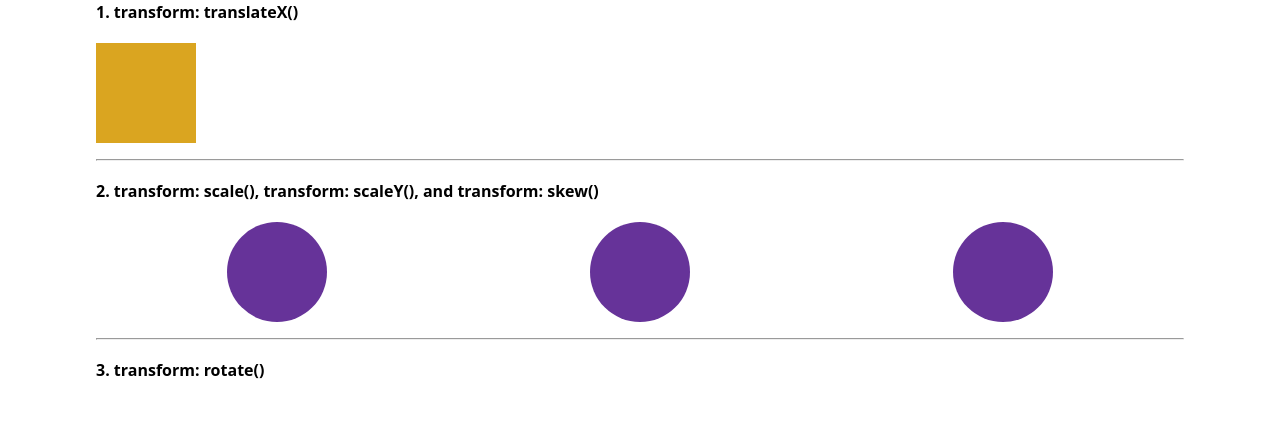
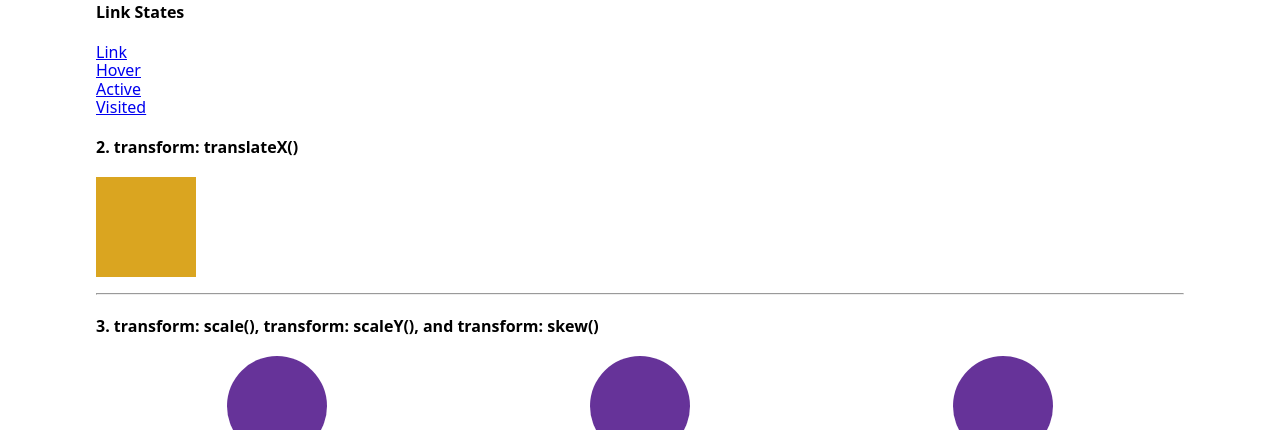
Before and after one commit to ericyork/eg_transform, a plain HTML site: page index.html in a window 1280 px wide. Shown: the part 87-517 px from the top of the page. Drawn offline with Linux system fonts and the light colour scheme.

Commit message:
corrects numbering and order

```diff
--- a/css/style.css
+++ b/css/style.css
@@ -5,6 +5,15 @@ body {
 hr {
   margin: 1em 0;
 }
+.links {
+  font-size: ;
+  display: flex;
+  flex-direction: column;
+}
+a:link {
+
+}
+
 .box {
   width: 100px;
   height: 100px;
--- a/index.html
+++ b/index.html
@@ -10,19 +10,26 @@
   </head>
   <body>
     <h1>Transformations 101</h1>
-    <h4>1. transform: translateX()</h4>
+    <h4>Link States</h4>
+    <div class="links">
+      <a href="#">Link</a>
+      <a href="#">Hover</a>
+      <a href="#">Active</a>
+      <a href="#">Visited</a>
+    </div>
+    <h4>2. transform: translateX()</h4>
     <div class="move">
       <div class="box"></div>
     </div>
     <hr />
-    <h4>2. transform: scale(), transform: scaleY(), and transform: skew()</h4>
+    <h4>3. transform: scale(), transform: scaleY(), and transform: skew()</h4>
     <div class="scale">
       <span class="circ"></span>
       <span class="circ"></span>
       <span class="circ"></span>
     </div>
     <hr />
-    <h4>3. transform: rotate()</h4>
+    <h4>4. transform: rotate()</h4>
     <div class="spin">
       <p>rotateX</p>
       <p>rotateY</p>
```
